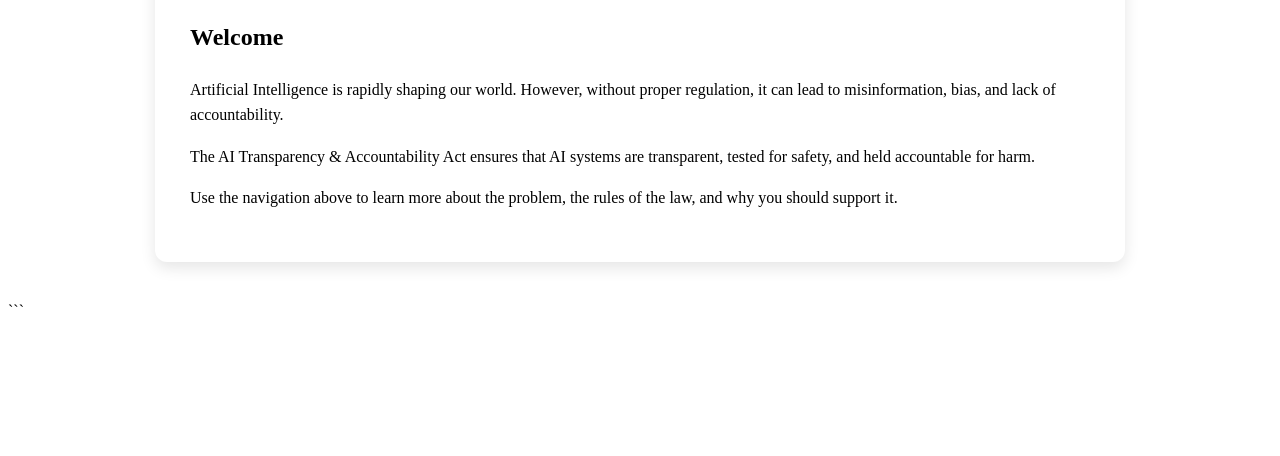
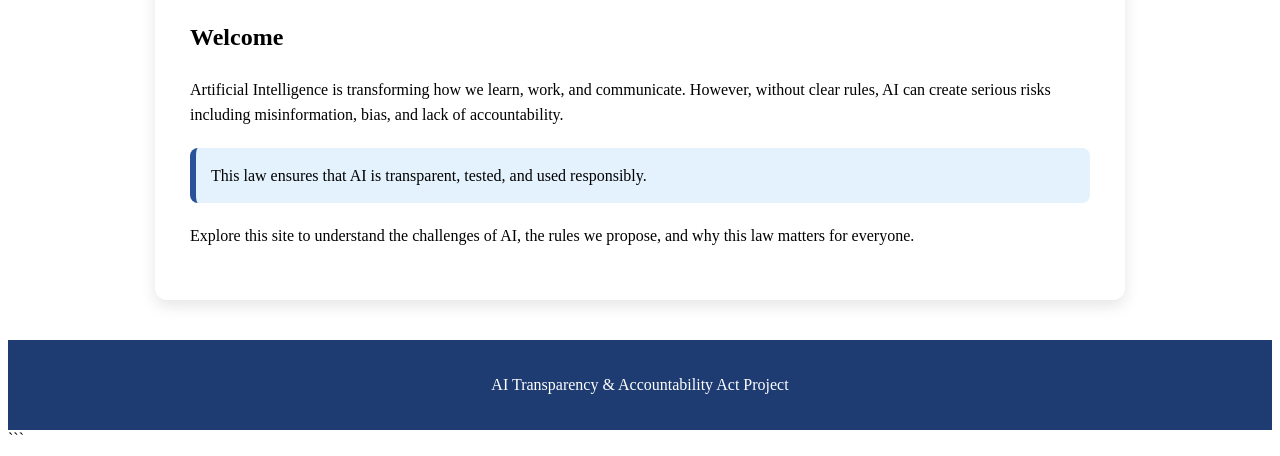
Before and after one commit to 29077-hub/29077-hub.github.io, a plain HTML site: page index.html in a window 1280 px wide. Shown: the part 1078-1534 px from the top of the page. Before the commit the page ends 1406 px from the top, so only its background shows below. Drawn offline with Linux system fonts and the light colour scheme.

Commit message:
Update index.html

````diff
--- a/index.html
+++ b/index.html
@@ -1,20 +1,14 @@
 ```html
 <!DOCTYPE html>
-<html lang="en">
+<html>
 <head>
-    <meta charset="UTF-8">
-    <title>AI Transparency & Accountability Act</title>
-
-    <!-- Link to CSS -->
+    <title>AI Transparency Act</title>
     <link rel="stylesheet" href="style.css">
-
-    <!-- Google Font -->
     <link href="https://fonts.googleapis.com/css2?family=Poppins&display=swap" rel="stylesheet">
 </head>
 
 <body>
 
-<!-- Navigation -->
 <nav>
     <ul>
         <li><a href="index.html">Home</a></li>
@@ -24,33 +18,35 @@
     </ul>
 </nav>
 
-<!-- Header -->
 <header>
     <h1>AI Transparency & Accountability Act</h1>
-    <p>Ensuring AI is safe, fair, and transparent</p>
+    <p>Creating a safer future for artificial intelligence</p>
 </header>
 
-<!-- Main Section -->
 <section>
-    <img src="https://images.unsplash.com/photo-1677442136019-21780ecad995" alt="AI Technology">
+    <img src="https://images.unsplash.com/photo-1677442136019-21780ecad995">
 
     <h2>Welcome</h2>
 
     <p>
-        Artificial Intelligence is rapidly shaping our world. However, without proper regulation,
-        it can lead to misinformation, bias, and lack of accountability.
+        Artificial Intelligence is transforming how we learn, work, and communicate.
+        However, without clear rules, AI can create serious risks including misinformation,
+        bias, and lack of accountability.
     </p>
 
-    <p>
-        The AI Transparency & Accountability Act ensures that AI systems are transparent,
-        tested for safety, and held accountable for harm.
-    </p>
+    <div class="highlight">
+        This law ensures that AI is transparent, tested, and used responsibly.
+    </div>
 
     <p>
-        Use the navigation above to learn more about the problem, the rules of the law,
-        and why you should support it.
+        Explore this site to understand the challenges of AI, the rules we propose,
+        and why this law matters for everyone.
     </p>
 </section>
+
+<footer>
+    <p>AI Transparency & Accountability Act Project</p>
+</footer>
 
 </body>
 </html>
````
